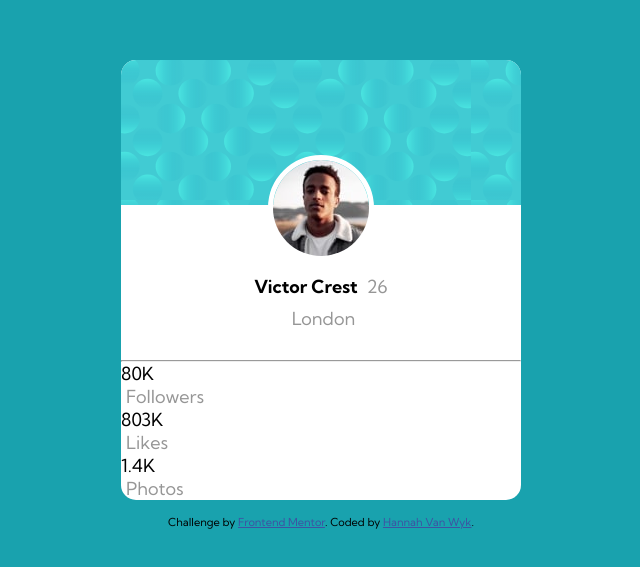
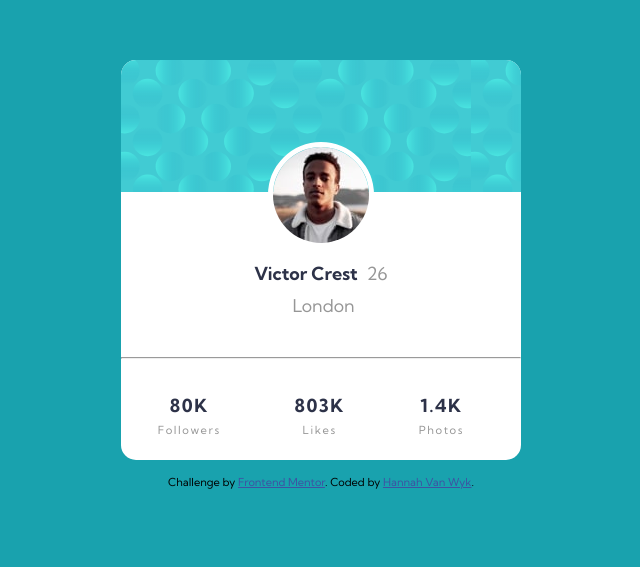
Before and after one commit to hannahvw/profile-card-component-main, a plain HTML site: page index.html in a window 1280 px wide. Shown: the part 115-682 px from the top of the page, without its empty margins (319-959 px from the left). Drawn offline with Linux system fonts and the light colour scheme.

Commit message:
Add flex style

```diff
--- a/index.html
+++ b/index.html
@@ -33,15 +33,15 @@
       </div>
       <hr />
       <div class="stats-container">
-        <div class="followers stats">
+        <div class="stats">
           <p>80K</p>
           <p>Followers</p>
         </div>
-        <div class="likes stats">
+        <div class="stats">
           <p>803K</p>
           <p>Likes</p>
         </div>
-        <div class="photos stats">
+        <div class="stats">
           <p>1.4K</p>
           <p>Photos</p>
         </div>
--- a/styles.css
+++ b/styles.css
@@ -28,7 +28,7 @@ body {
 .profile-card-container {
   background-color: white;
   max-width: 400px;
-  height: 55vh;
+  height: 50vh;
   margin: 175px auto 15px;
   border-radius: 15px;
 }
@@ -49,17 +49,50 @@ body {
 
 .profile-info {
   line-height: 2rem;
-  margin: 10px auto 25px;
+  margin: 10px auto 35px;
   text-align: center;
 }
 
 .profile-info p:first-child {
   font-weight: 700;
+  color: var(--primary-color-dark-blue);
 }
 
 .profile-info span,
-p:last-child {
+.profile-info p:last-child {
   color: var(--neutral-gray-color);
   font-weight: 400;
   padding-left: 5px;
 }
+
+.profile-info p:last-child {
+    font-size: 1.1rem;
+}
+
+hr {
+  color: var(--neutral-gray-color);
+}
+
+.stats-container {
+  display: flex;
+  justify-content: space-around;
+  padding-top: 35px;
+  margin-right: 20px;
+}
+
+.stats {
+  text-align: center;
+  line-height: 1.5rem;
+}
+
+.stats p:first-child {
+  font-weight: 700;
+  letter-spacing: 0.1rem;
+  color: var(--primary-color-dark-blue);
+}
+
+.stats p:last-child {
+  font-size: 0.7rem;
+  letter-spacing: 0.1rem;
+  color: var(--neutral-gray-color);
+}
```
